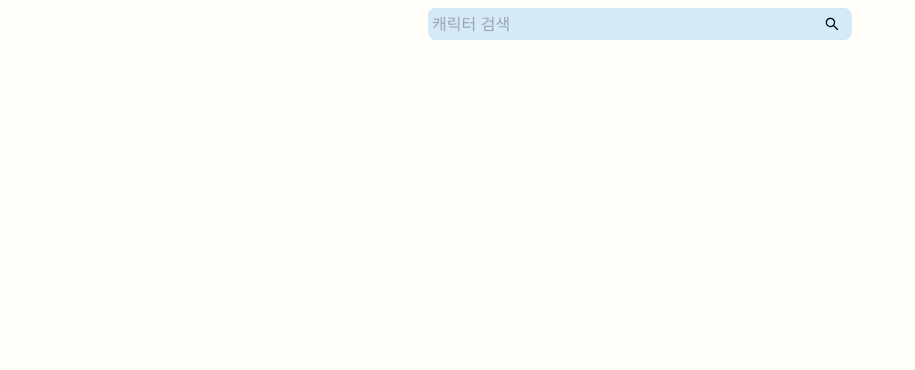
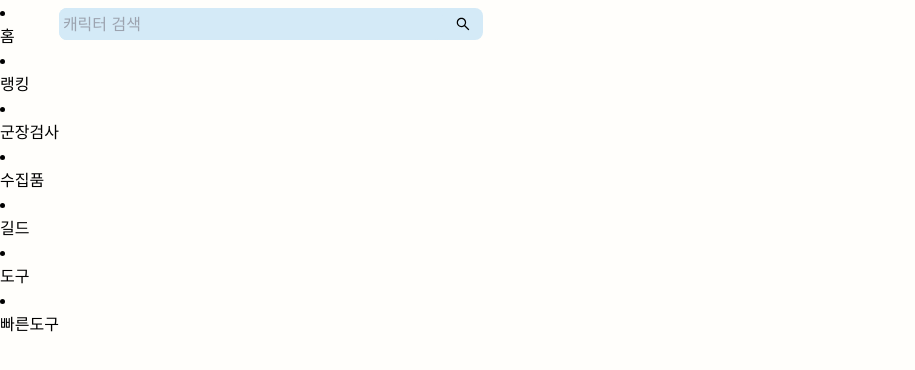
Before and after one commit to DecidedCard/lostark, a Next.js app: page / in a window 1280 px wide. Shown: the top 370 px of the page, without its empty margins (0-915 px from the left). Built offline with nearby package versions, Linux system fonts and the light colour scheme.

Commit message:
[Feat] - 메인페이지 중앙 정렬

```diff
--- a/src/app/layout.tsx
+++ b/src/app/layout.tsx
@@ -16,7 +16,7 @@ export default function RootLayout({
 }>) {
   return (
     <html lang="ko">
-      <body className={`${inter.className} max-w-7xl bg-bg-100`}>
+      <body className={`${inter.className} mx-auto max-w-7xl bg-bg-100`}>
         {children}
       </body>
     </html>
--- a/src/app/page.tsx
+++ b/src/app/page.tsx
@@ -1,11 +1,15 @@
 "use client";
 
 import Input from "@/components/homeComponents/Input";
+import SideNavigationBar from "@/components/homeComponents/SideNavigationBar";
 
 export default function Home() {
   return (
-    <div>
-      <Input />
+    <div className="flex">
+      <SideNavigationBar />
+      <main>
+        <Input />
+      </main>
     </div>
   );
 }
```
